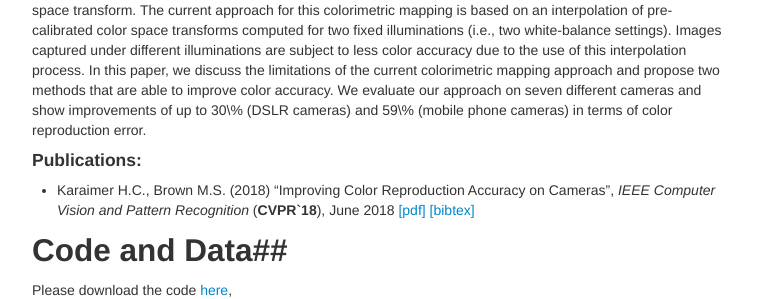
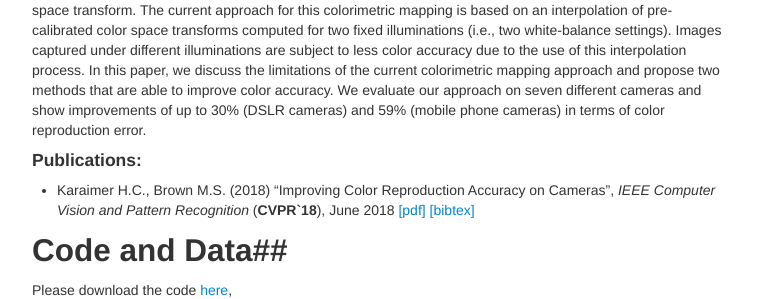
Before and after one commit to karaimer/camera-color, a Jekyll site: the page built from index.md, in a window 1280 px wide. Shown: the part 611-910 px from the top of the page, without its empty margins (258-1020 px from the left). Built offline with Jekyll 4.4.1, drawn with Linux system fonts in a browser that asks for light colours; some of the changed text lies outside the part shown.

Commit message:
fix_typo

```diff
--- a/index.md
+++ b/index.md
@@ -7,7 +7,7 @@ author: Hakki Can Karaimer
 ![](./image/teaser_v6.png)
 
 ### Abstract ###
- One of the key operations performed on a digital camera is to map the sensor-specific color space to a standard perceptual color space.   This procedure involves the application of a white-balance correction followed by a color space transform.  The current approach for this colorimetric mapping is based on an interpolation of pre-calibrated color space transforms computed for two fixed illuminations (i.e., two white-balance settings).  Images captured under different illuminations are subject to less color accuracy due to the use of this interpolation process.   In this paper, we discuss the limitations of the current colorimetric mapping approach and propose two methods that are able to improve color accuracy.  We evaluate our approach on seven different cameras and show improvements of up to  30\% (DSLR cameras) and 59\% (mobile phone cameras) in terms of color reproduction error.
+ One of the key operations performed on a digital camera is to map the sensor-specific color space to a standard perceptual color space.   This procedure involves the application of a white-balance correction followed by a color space transform.  The current approach for this colorimetric mapping is based on an interpolation of pre-calibrated color space transforms computed for two fixed illuminations (i.e., two white-balance settings).  Images captured under different illuminations are subject to less color accuracy due to the use of this interpolation process.   In this paper, we discuss the limitations of the current colorimetric mapping approach and propose two methods that are able to improve color accuracy.  We evaluate our approach on seven different cameras and show improvements of up to  30% (DSLR cameras) and 59% (mobile phone cameras) in terms of color reproduction error.
 
 #### Publications: ####
 * Karaimer H.C., Brown M.S. (2018) "Improving Color Reproduction Accuracy on Cameras", *IEEE Computer Vision and Pattern Recognition* (**CVPR`18**), June 2018 [[pdf]](./paper/camera_color_cvpr2018.pdf) [[bibtex]](./bib/camera_color_cvpr2018.bib)
```
